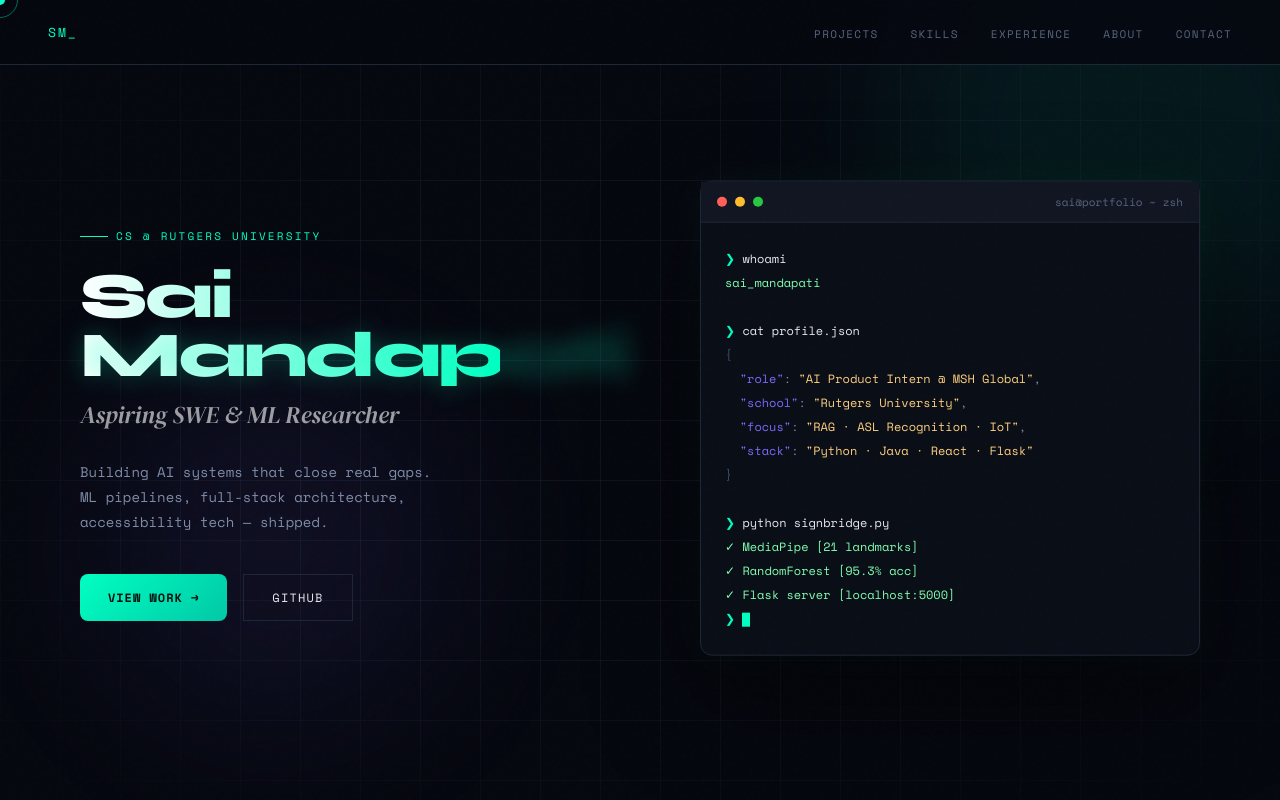
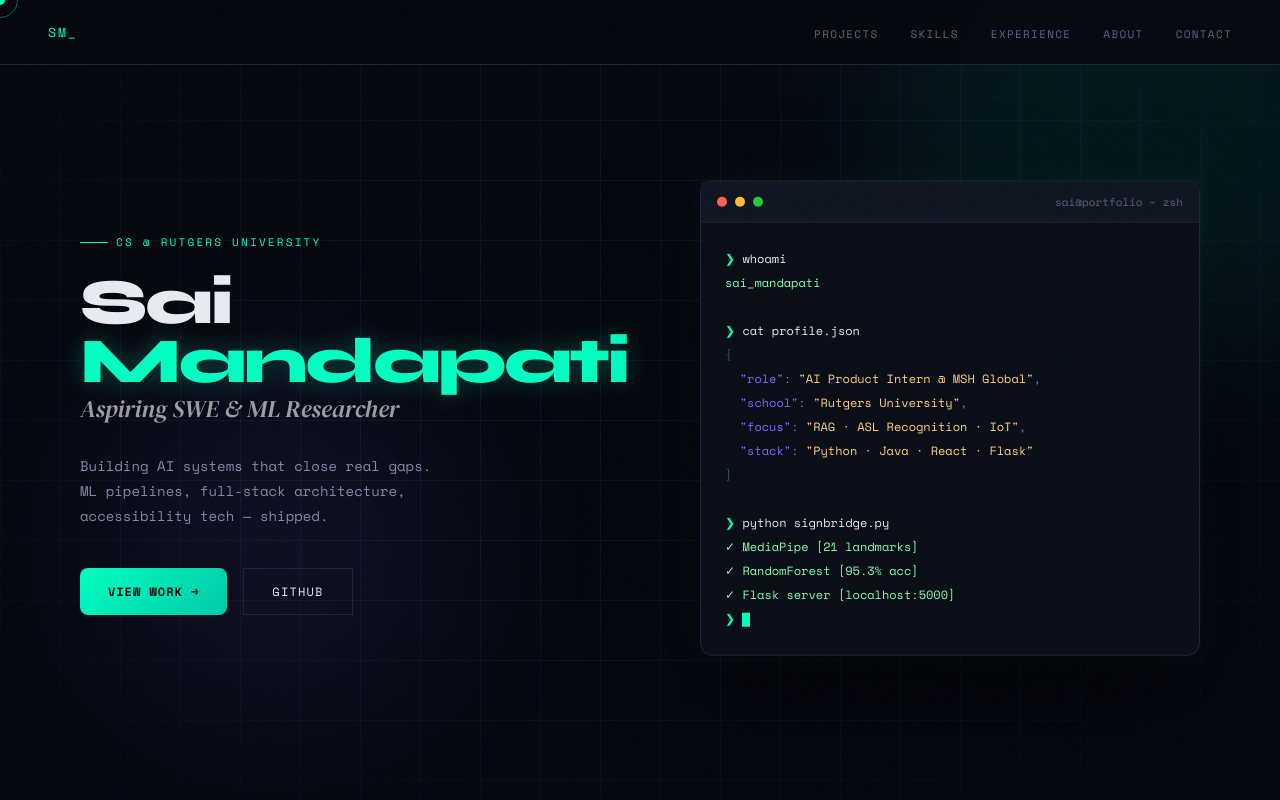
Before and after one commit to smandapati1/sai-swebsite, a plain HTML site: page index.html in a window 1280 px wide. Shown: the top 800 px of the page. Drawn offline with nearby package versions, Linux system fonts and the light colour scheme.

Commit message:
new changes

```diff
--- a/index.html
+++ b/index.html
@@ -25,7 +25,9 @@
   grid-template-columns: 0.9fr 1.1fr;
   align-items:center;
   padding:120px 80px 80px;
-  overflow: visible;
+  position:relative;
+
+  overflow:visible;  /* 🔥 THIS FIXES THE CUT OFF */
 }
 .hero-grid{position:absolute;inset:0;background-image:linear-gradient(rgba(30,39,54,.4) 1px,transparent 1px),linear-gradient(90deg,rgba(30,39,54,.4) 1px,transparent 1px);background-size:60px 60px;mask-image:radial-gradient(ellipse 70% 70% at 50% 50%,black 40%,transparent 100%);}
 .orb{position:absolute;border-radius:50%;filter:blur(80px);pointer-events:none;}
@@ -62,16 +64,12 @@
 .hero-name{
   font-family:'Syne',sans-serif;
   font-weight:800;
-  font-size:clamp(48px,5vw,72px);
+  font-size:clamp(44px,5vw,68px);
   line-height:0.92;
   letter-spacing:-0.04em;
-  margin-bottom:12px;
-  max-width:420px;
 
-  background: linear-gradient(90deg, #ffffff 0%, #00ffc2 100%);
-  background-clip: text;
-  -webkit-background-clip: text;
-  -webkit-text-fill-color: transparent;
+  max-width: 420px;   /* keeps it from pushing right */
+  word-break: keep-all;
 }
 .hero-name span{
   color:var(--accent);
```
